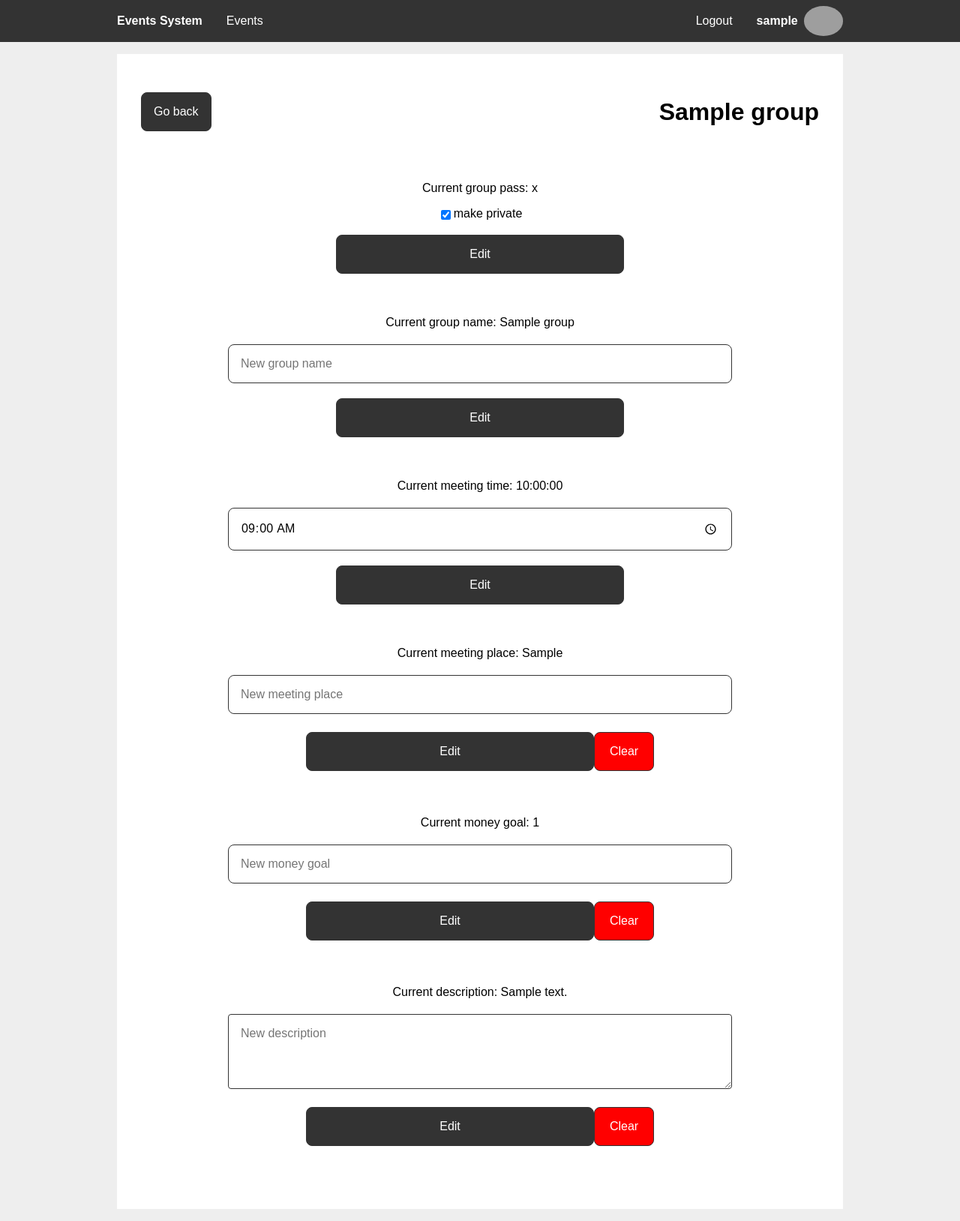
After one commit to marktitorenkov/eventsys, a PHP site: page /group_edit.php?group_id=1 in a window 1280 px wide. The commit adds this page. Shown: the whole page at 75% size. Run offline with PHP 8.4, Linux system fonts and the light colour scheme; the visitor is signed in with stand-in values (Sample User, id 1); tables that the repository leaves empty hold one stand-in row (values such as "Sample post"); data that the repository does not hold is empty; grey boxes are pictures that could not be loaded.

Commit message:
page to edit group information

```diff
--- /dev/null
+++ b/group_edit.php
@@ -0,0 +1,105 @@
+<?php
+require_once 'includes/session.php';
+require_once 'includes/getters.php';
+require_once 'includes/groups.php';
+
+ensureLoggedIn();
+
+$group_id = $_GET['group_id'];
+$group = getGroupById($group_id);
+
+if ($_SERVER['REQUEST_METHOD'] === 'POST') {
+  if (isset($_POST['update-group-pass'])) {
+    updateGroupPass($group_id, $_POST['is-private']);
+  }
+  elseif (isset($_POST['update-group-name'])) {
+    updateGroupName($group_id, $_POST['new-group-name']);
+  }
+  elseif (isset($_POST['update-meeting-time'])) {
+    updateGroupMeetingTime($group_id, $_POST['new-meeting-time']);
+  }
+  elseif (isset($_POST['update-meeting-place'])) {
+    updateGroupMeetingPlace($group_id, $_POST['new-meeting-place']);
+  }
+  elseif (isset($_POST['clear-meeting-place'])) {
+    updateGroupMeetingPlace($group_id, null);
+  }
+  elseif (isset($_POST['update-money-goal'])) {
+    updateGroupMoneyGoal($group_id, $_POST['new-money-goal']);
+  }
+  elseif (isset($_POST['clear-money-goal'])) {
+    updateGroupMoneyGoal($group_id, null);
+  }
+  elseif (isset($_POST['update-group-description'])) {
+    updateGroupDescription($group_id, $_POST['new-group-description']);
+  }
+  elseif (isset($_POST['clear-group-description'])) {
+    updateGroupDescription($group_id, null);
+  }
+
+  header("Refresh:0");
+}
+?>
+
+
+<?php
+$page_title = 'Edit Group';
+$page_styles = ['styles/groups.css'];
+include 'templates/main_header.php'
+?>
+
+<section class="content">
+  <header>
+    <a class="btn" href="group_view.php?event_id=<?php echo $_GET['event_id'] ?>&group_id=<?php echo $group_id ?>&year=<?php echo $_GET['year'] ?>">Go back</a>
+    <h1><?php echo $group['group_name'] ?></h1>
+  </header>
+  <section class="content group-center">
+    <form method="POST">
+      <p>Current group pass: <?php echo $group['group_pass'] ?></p>
+      <div class="form-checkbox-wrapper">
+        <input type="checkbox" id="is-private" name="is-private" <?php if ($group['group_pass']) {echo 'checked';} ?>>
+        <label for="is-private">make private</label>
+      </div>
+      <div><button type="submit" name="update-group-pass">Edit</button></div>
+    </form>
+    <form method="POST">
+      <p>Current group name: <?php echo $group['group_name'] ?></p>
+      <input type="text" name="new-group-name" maxlength="50" placeholder="New group name" required>
+      <div><button type="submit" name="update-group-name">Edit</button></div>
+    </form>
+    <form method="POST">
+      <p>Current meeting time: <?php echo $group['meeting_time'] ?></p>
+      <input type="time" name="new-meeting-time" value="09:00:00" required>
+      <div><button type="submit" name="update-meeting-time">Edit</button></div>
+    </form>
+    <form method="POST">
+      <p>Current meeting place: <?php echo $group['meeting_place'] ?></p>
+      <input type="text" name="new-meeting-place" maxlength="50" placeholder="New meeting place" required>
+      <div class="two-items-apart">
+        <button type="submit" name="update-meeting-place">Edit</button>
+        <button class="btn group-clear" type="submit" name="clear-meeting-place" formnovalidate>Clear</button>
+      </div>
+    </form>
+    <form method="POST">
+      <p>Current money goal: <?php echo $group['money_goal'] ?></p>
+      <input type="number" name="new-money-goal" min="0" placeholder="New money goal" required>
+      <div class="two-items-apart">
+        <button type="submit" name="update-money-goal">Edit</button>
+        <button class="btn group-clear" type="submit" name="clear-money-goal" formnovalidate>Clear</button>
+      </div>
+    </form>
+    <form method="POST">
+      <p>Current description: <?php echo $group['group_description'] ?></p>
+      <textarea type="text" name="new-group-description" maxlength="250" placeholder="New description" required></textarea>
+      <div class="two-items-apart">
+        <button type="submit" name="update-group-description">Edit</button>
+        <button class="btn group-clear" type="submit" name="clear-group-description" formnovalidate>Clear</button>
+      </div>
+    </form>
+  </section>
+</section>
+
+
+<?php
+include 'templates/main_footer.php'
+?>
--- a/includes/groups.php
+++ b/includes/groups.php
@@ -56,16 +56,82 @@ function addUserToGroup($user_id, $group_id) {
   $pdo = getPDO();
 
   $stmt = $pdo->prepare('INSERT INTO user_in_group
-                  VALUES (?, ?)');
-  $stmt->execute([$user_id, $group_id]);
+                        VALUES (?, ?)');
+  try {
+    $stmt->execute([$user_id, $group_id]);
+    return true;
+  } catch(\PDOException $e) {
+    if ($e->getCode() === '23000') {
+      return true;
+    }
+
+    throw $e;
+  }
 }
 
 function removeUserFromGroup($user_id, $group_id) {
   $pdo = getPDO();
 
   $stmt = $pdo->prepare('DELETE FROM user_in_group
-                  WHERE user_id = ? AND group_id = ?');
+                        WHERE user_id = ? AND group_id = ?');
   $stmt->execute([$user_id, $group_id]);
 }
 
+function updateGroupName($group_id, $new_group_name) {
+  $pdo = getPDO();
+
+  $stmt = $pdo->prepare('UPDATE groups
+                        SET group_name = ?
+                        WHERE group_id = ?');
+  $stmt->execute([$new_group_name, $group_id]);
+}
+
+function updateGroupMeetingTime($group_id, $new_meeting_time) {
+  $pdo = getPDO();
+
+  $mysql_time_format = date('G:i:s', strtotime($new_meeting_time));
+
+  $stmt = $pdo->prepare('UPDATE groups
+                        SET meeting_time = ?
+                        WHERE group_id = ?');
+  $stmt->execute([$mysql_time_format, $group_id]);
+}
+
+function updateGroupMeetingPlace($group_id, $new_meeting_place) {
+  $pdo = getPDO();
+
+  $stmt = $pdo->prepare('UPDATE groups
+                        SET meeting_place = ?
+                        WHERE group_id = ?');
+  $stmt->execute([$new_meeting_place, $group_id]);
+}
+
+function updateGroupMoneyGoal($group_id, $new_money_goal) {
+  $pdo = getPDO();
+
+  $stmt = $pdo->prepare('UPDATE groups
+                        SET money_goal = ?
+                        WHERE group_id = ?');
+  $stmt->execute([$new_money_goal, $group_id]);
+}
+
+function updateGroupDescription($group_id, $new_group_description) {
+  $pdo = getPDO();
+
+  $stmt = $pdo->prepare('UPDATE groups
+                        SET group_description = ?
+                        WHERE group_id = ?');
+  $stmt->execute([$new_group_description, $group_id]);
+}
+
+function updateGroupPass($group_id, $is_private) {
+  $pdo = getPDO();
+
+  $group_pass = $is_private ? generateRandomString() : null;
+
+  $stmt = $pdo->prepare('UPDATE groups
+                        SET group_pass = ?
+                        WHERE group_id = ?');
+  $stmt->execute([$group_pass, $group_id]);
+}
 ?>
--- a/mysql/create.sql
+++ b/mysql/create.sql
@@ -64,7 +64,7 @@ CREATE TABLE `groups` (
   `meeting_time` time NOT NULL DEFAULT '09:00:00',
   `meeting_place` varchar(50) DEFAULT NULL,
   `group_description` varchar(250) DEFAULT NULL,
-  `group_pass` char(60) DEFAULT NULL
+  `group_pass` char(8) DEFAULT NULL
 ) ENGINE=InnoDB DEFAULT CHARSET=utf8mb4 COLLATE=utf8mb4_general_ci;
 
 -- --------------------------------------------------------
--- a/styles/groups.css
+++ b/styles/groups.css
@@ -47,12 +47,24 @@ ul.group-list li {
   white-space: nowrap;
 }
 
-#btn-join-group {
-  background-color: rgb(0, 180, 0);
+form button,
+.btn {
+  text-align: center;
+  align-content: center;
+  vertical-align: middle;
 }
 
-#btn-leave-group {
-  background-color: rgb(180, 0, 0);
+.btn.group-join {
+  background-color: #0f0;
+}
+
+.btn.group-leave {
+  background-color: #f00;
+}
+
+.btn.group-clear {
+  max-width: 80px;
+  background-color: #f00;
 }
 
 #form-leave-group {
--- a/styles/main.css
+++ b/styles/main.css
@@ -6,6 +6,7 @@
   --color-text: #000;
   --color-text-accent: #fff;
   --color-text-error: #f00;
+  --color-text-confirm: #0f0;
   --nav-height: 3.5em;
 }
 
```
Also changed, not shown: group_view.php (+27 -21 lines).
